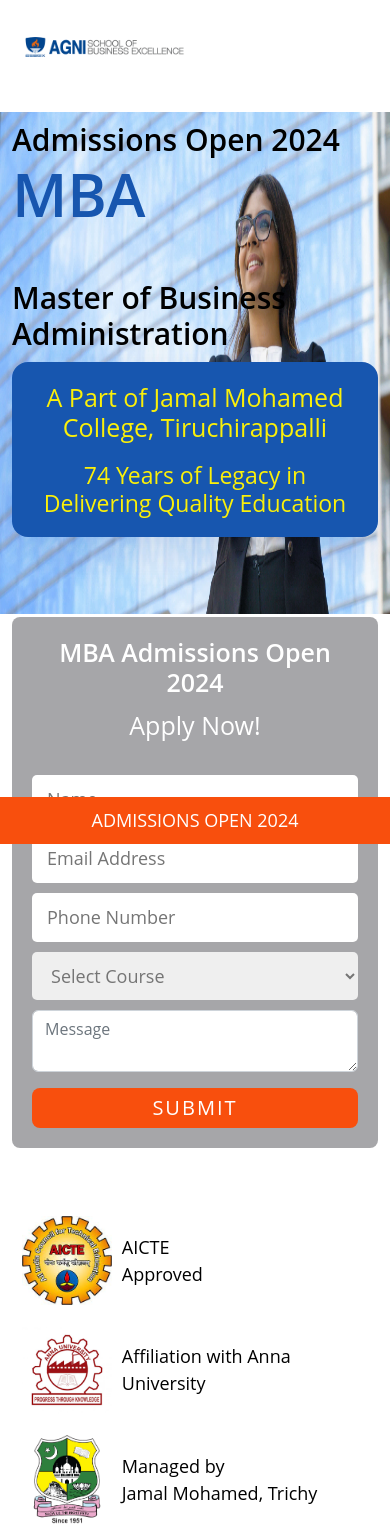
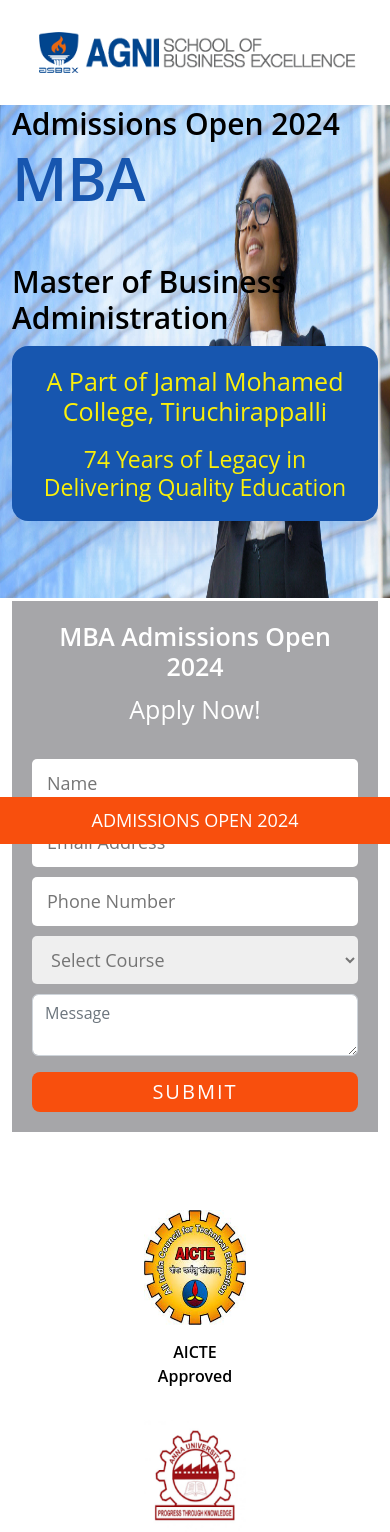
Before and after one commit to bharath20011812/agnimba, a PHP site: page / in a window 390 px wide. Shown: the top 1532 px of the page. Run offline with PHP 8.4, Linux system fonts and the light colour scheme.

Commit message:
Update style.css

```diff
--- a/css/style.css
+++ b/css/style.css
@@ -119,7 +119,7 @@
     background-image: url(../image/banneer-lft.jpg);
     background-repeat: no-repeat;
     background-size: 100%;
-    margin-top: 7rem;
+    margin-top: 6rem;
 }
 
 .banner-left.col-lg-8 {
@@ -155,7 +155,6 @@
 .banner-form {
     background: #88888cbd;
     padding: 20px;
-    border-radius: 8px;
     width: 25%;
 }
 
@@ -190,27 +189,28 @@
 }
 
 .accred-inr {
-    display: flex;
-    align-items: center;
-    justify-content: center;
     width: 33%;
-    border-right: 2px solid #DADADA;
-}
-
-.accred-inr:last-child {
-    border-right: 0px solid #DADADA;
+    padding: 10px;
 }
 
 .accred-inr p {
-    font-size: 23px;
+    font-weight: 600;
+    margin-top: 5px;
 }
 
 .accred-inr img {
-    width: 30%;
+    width: 55%;
     padding: 10px;
+    height: 135px;
 }
-
+.nirf-img img {
+    width: 100%;
+}
 /* about section */
+.accredit-sec h2 {
+    width: 80%;
+    margin: auto;
+}
 .lft-content li {
     margin-bottom: 10px;
 }
@@ -644,10 +612,6 @@
         display: flex;
         justify-content: center;
         padding: 50px 0;
-    }
-
-    .accred-inr p {
-        font-size: 20px;
     }
 
     .mainsec1 {
@@ -767,6 +734,13 @@
     }
     .mainsec1 {
         background-size: 100% 48%;
+    }
+    .accred-inr img {
+        width: 35%;
+    }
+    .accred-inr {
+        width: 47%;
+        border: 0;
     }
 }
 
@@ -873,11 +847,7 @@
         width: 100%;
         justify-content: left;
         border-right: 0px;
-    }
-
-    .accred-inr p {
-        font-size: 25px;
-        text-align: left;
+        height: auto;
     }
 
     .footer-logo img {
@@ -894,6 +864,12 @@
     span.master-h1 {
         position: relative;
         top: 50px;
+    }
+    .header-main {
+        justify-content: center;
+    }
+    .header-logo {
+        width: 100%;
     }
 }
 
@@ -953,8 +929,5 @@
     .accred-main img {
         margin-right: 0px;
     }
-    .accred-inr p {
-        font-size: 18px;
-    }
 
 }
```
Also changed, not shown: other parts of css/style.css (+32 -61 lines).
